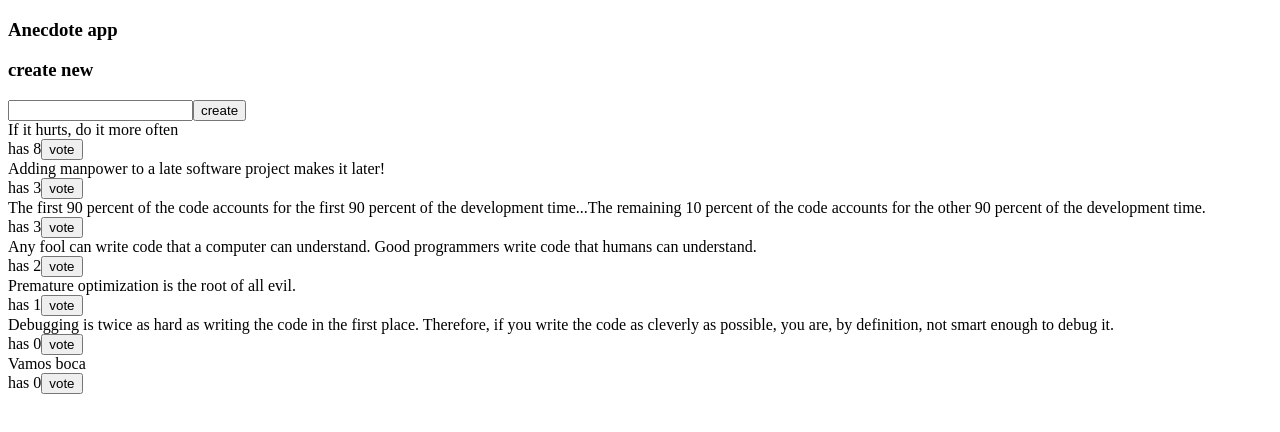
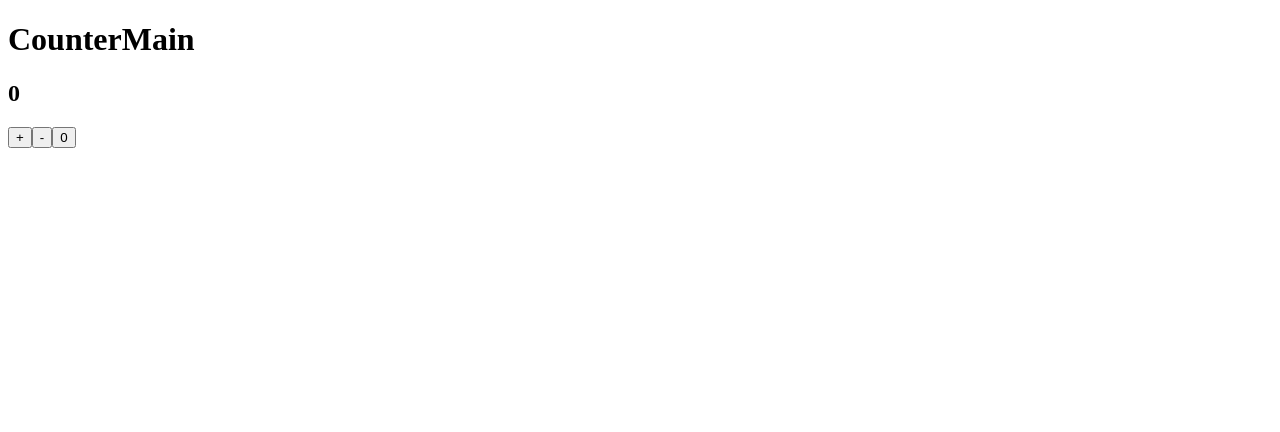
Before and after one commit to xOzymandiasx/FullStackOpen, a React (Vite) app in the folder FullStackOpen-Redux/: page / in a window 1280 px wide. Shown: the top 432 px of the page. Built offline with nearby package versions, Linux system fonts and the light colour scheme; data requests are answered from the project's data file.

Commit message:
Empezando con useReducer y contextApi.

```diff
--- a/FullStackOpen-Redux/src/App.jsx
+++ b/FullStackOpen-Redux/src/App.jsx
@@ -1,6 +1,7 @@
 import Anecdotes from "./Anecdotes/components/Anecdotes";
 import AnecdotesApp from "./anecdotesReactQuery/components/AnecdotesApp";
 import Notes from "./components/Notes";
+import CounterMain from "./counterUseReducer/CounterMain";
 import NotesApp from "./notesReactQuery/components/NotesApp";
 import UniCafe from "./unicafe/components/UniCafe";
 
@@ -12,7 +13,9 @@ const App = () => {
       {/* //*App de notesReactQuery; */}
       {/* <NotesApp /> */}
       {/* //*App AnecdotesReact-query */}
-      <AnecdotesApp />
+      {/* <AnecdotesApp /> */}
+      {/* //*App CounterUseReducer */}
+      <CounterMain />
     </div>
   )
 }
--- /dev/null
+++ b/FullStackOpen-Redux/src/counterUseReducer/CounterMain.jsx
@@ -0,0 +1,38 @@
+import { useReducer } from "react";
+import { CounterContext } from "./context/CounterContext";
+
+const counterReducer = (state, action) => {
+  switch (action.type) {
+    case "INC":
+      return state + 1;
+
+    case "DEC":
+      return state - 1;
+
+    case "ZERO":
+      return 0;
+
+    default:
+      return state;
+  }
+};
+
+const CounterMain = () => {
+  const [counter, counterDispatch] = useReducer(counterReducer, 0);
+
+  return (
+    <CounterContext.Provider value={[counter, counterDispatch]}>
+      <div>
+        <h1>CounterMain</h1>
+
+        <h2>{counter}</h2>
+
+        <button onClick={() => counterDispatch({ type: "INC" })}>+</button>
+        <button onClick={() => counterDispatch({ type: "DEC" })}>-</button>
+        <button onClick={() => counterDispatch({ type: "ZERO" })}>0</button>
+      </div>
+    </CounterContext.Provider>
+  );
+};
+
+export default CounterMain;
--- /dev/null
+++ b/FullStackOpen-Redux/src/counterUseReducer/context/CounterContext.js
@@ -0,0 +1,3 @@
+import { createContext } from "react";
+
+export const CounterContext = createContext();
```
Also changed, not shown: FullStackOpen-Redux/src/counterUseReducer/Button.jsx (added, +7 -0 lines).
